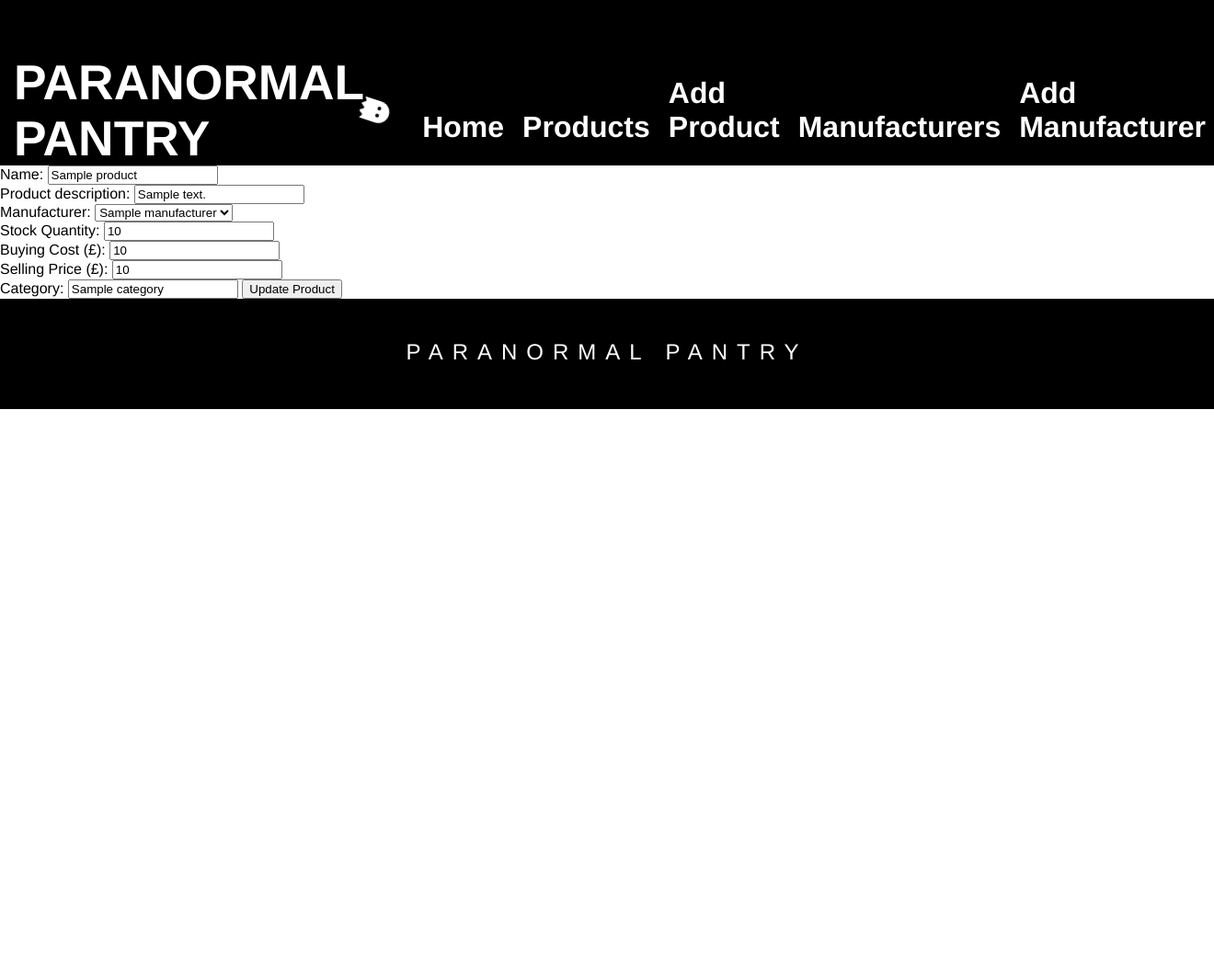
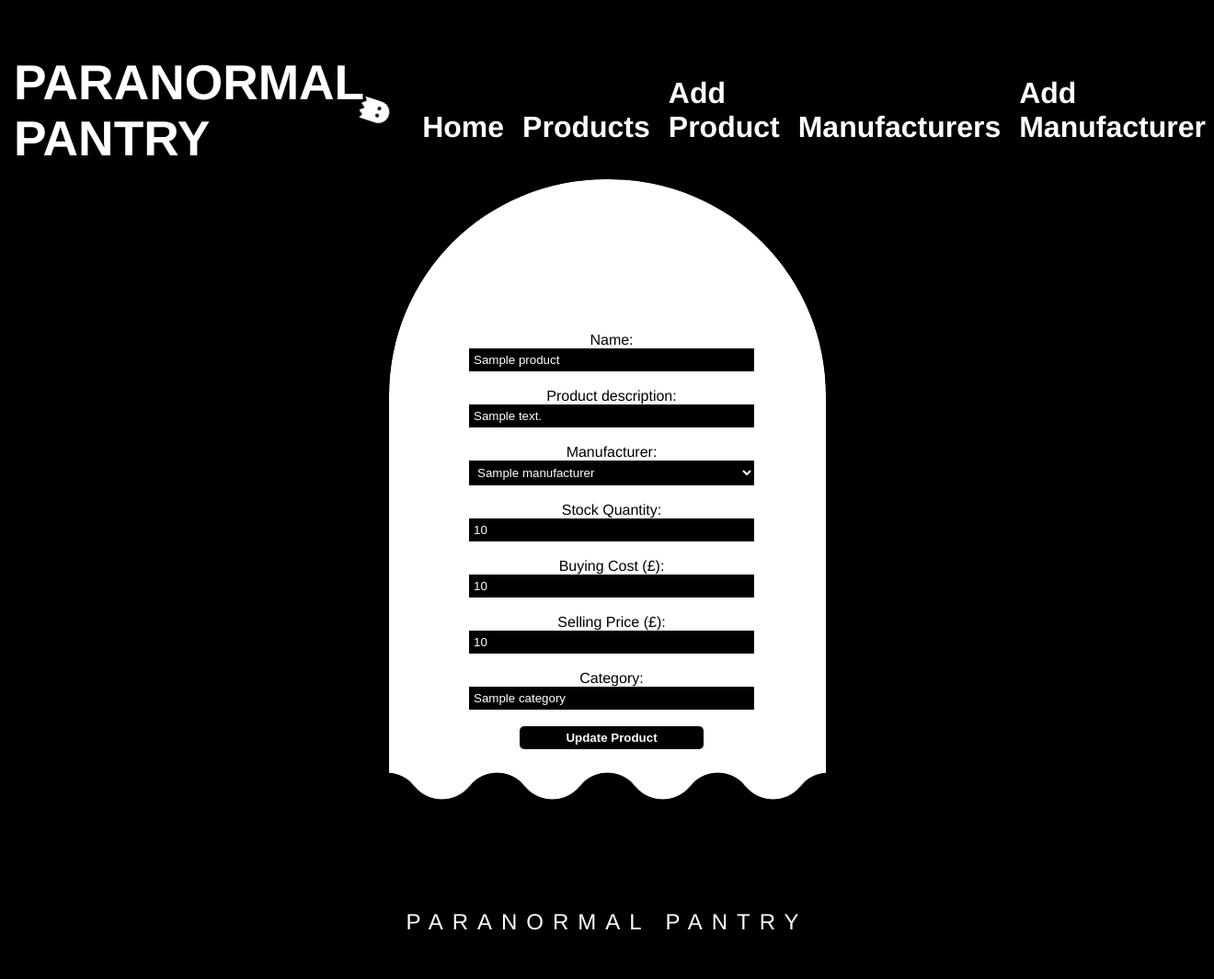
Before and after one commit to kirsty-m/shop_python_project, a Flask app: page /products/1/edit in a window 1320 px wide. Shown: the whole page at 92% size. Before the commit the page ends 445 px from the top, so only its background shows below. Run offline with Flask 3, Linux system fonts and the light colour scheme; a database or web service that is not in the repository returns one stand-in record (values such as "Sample title"); some libraries are stand-ins or nearby versions.

Commit message:
edit product css complete may need to change height of ghost

```diff
--- a/static/style.css
+++ b/static/style.css
@@ -355,7 +355,7 @@ header > nav > ul > li > a:hover {
     align-content: center;
     width: 425px;
     border-radius: 235px 235px 0 0;
-    min-height: 400px;
+    min-height: 600px;
     background-color: white;
     padding: 20px;
     padding-left: 30px;
@@ -403,6 +403,22 @@ header > nav > ul > li > a:hover {
     border-radius: 5px;
 }
 
+#edit > form > input[type=number]{
+    border: none;
+    background-color: black;
+    color: white;
+    padding: 5px;
+    width: 300px;
+}
+
+#edit > form > select {
+    border: none;
+    background-color: black;
+    color: white;
+    padding: 5px;
+    width: 310px;
+}
+
 footer {
     background-color: black;
     display: flex;
--- a/templates/products/edit.html
+++ b/templates/products/edit.html
@@ -1,7 +1,7 @@
 {% extends "base.html" %}
 
 {% block content %}
-
+<div id="edit">
     <form action="/products/{{product.id}}" method="post">
         <label for="name">Name:</label>
         <input type="text" id="name" name="name" value="{{product.name}}" required>
@@ -27,8 +27,8 @@
         <br>
         <label for="category">Category:</label>
         <input type="text" id="category" name="category" value="{{product.category}}">
-
+        <br>
         <button type="submit">Update Product</button>
     </form>
-
+</div>
 {% endblock %}
```
Lines whose indentation alone changed are shown as unchanged.
